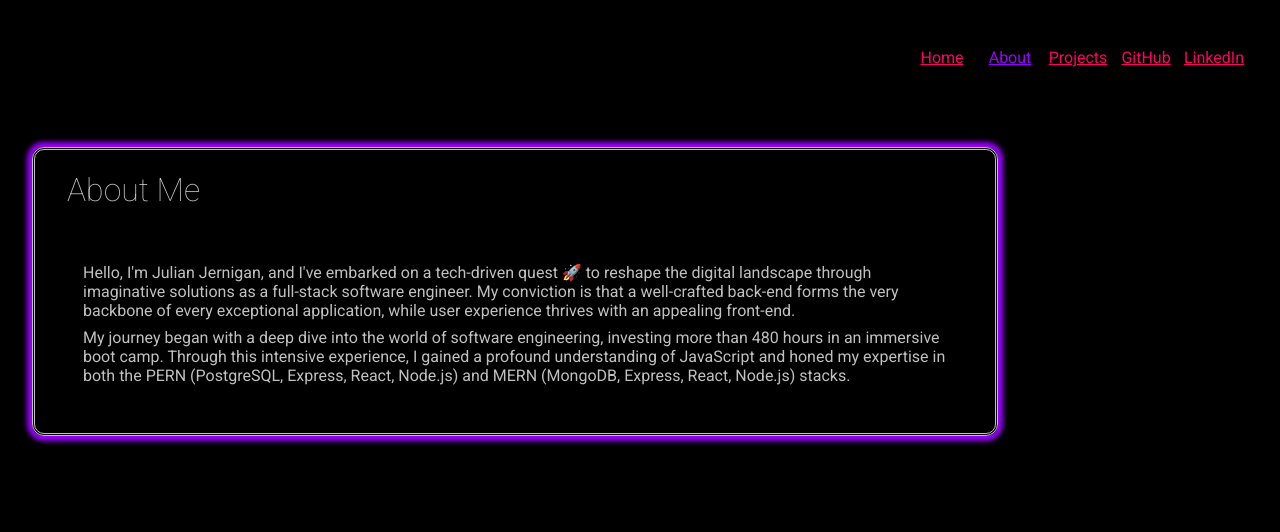
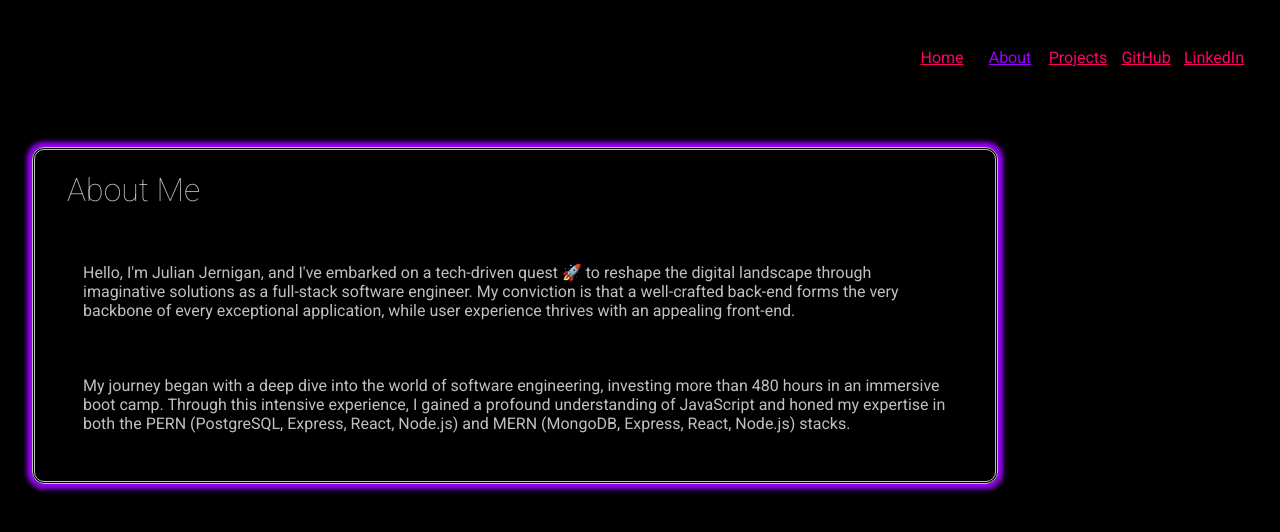
Before and after one commit to Job85/simplistic-portfolio, a Next.js app: page /about in a window 1280 px wide. Shown: the top 532 px of the page. Built offline with nearby package versions, Linux system fonts and the light colour scheme.

Commit message:
for para2 class added 1em to margin-top and 2em to padding top

```diff
--- a/src/app/about/page.module.css
+++ b/src/app/about/page.module.css
@@ -20,6 +20,6 @@
 }
 
 .para2 {
-    margin: 0 1em 1em 1em;
-    padding: 0 2em 2em 2em;
+    margin: 1em 1em 1em 1em;
+    padding: 2em 2em 2em 2em;
 }
```
